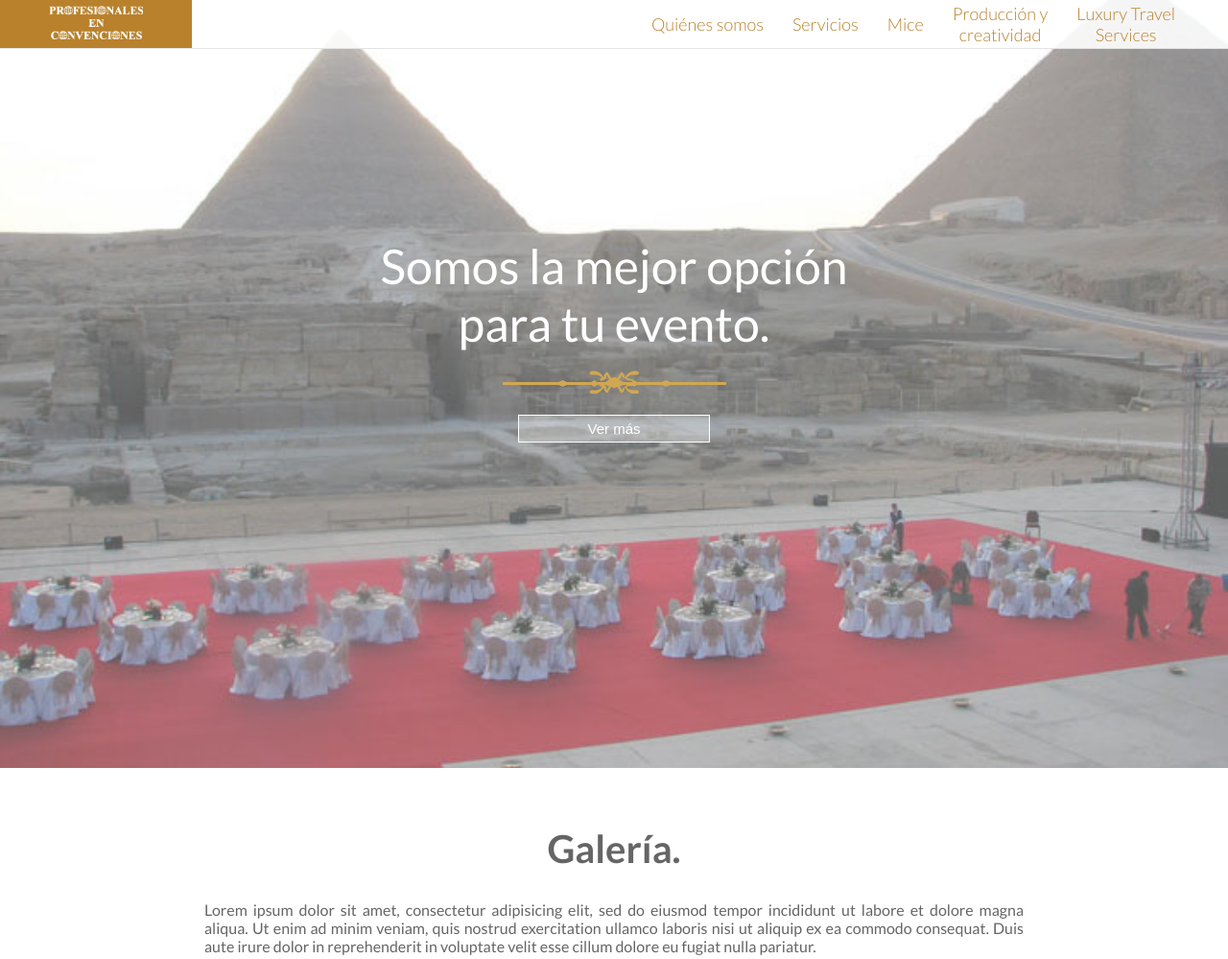
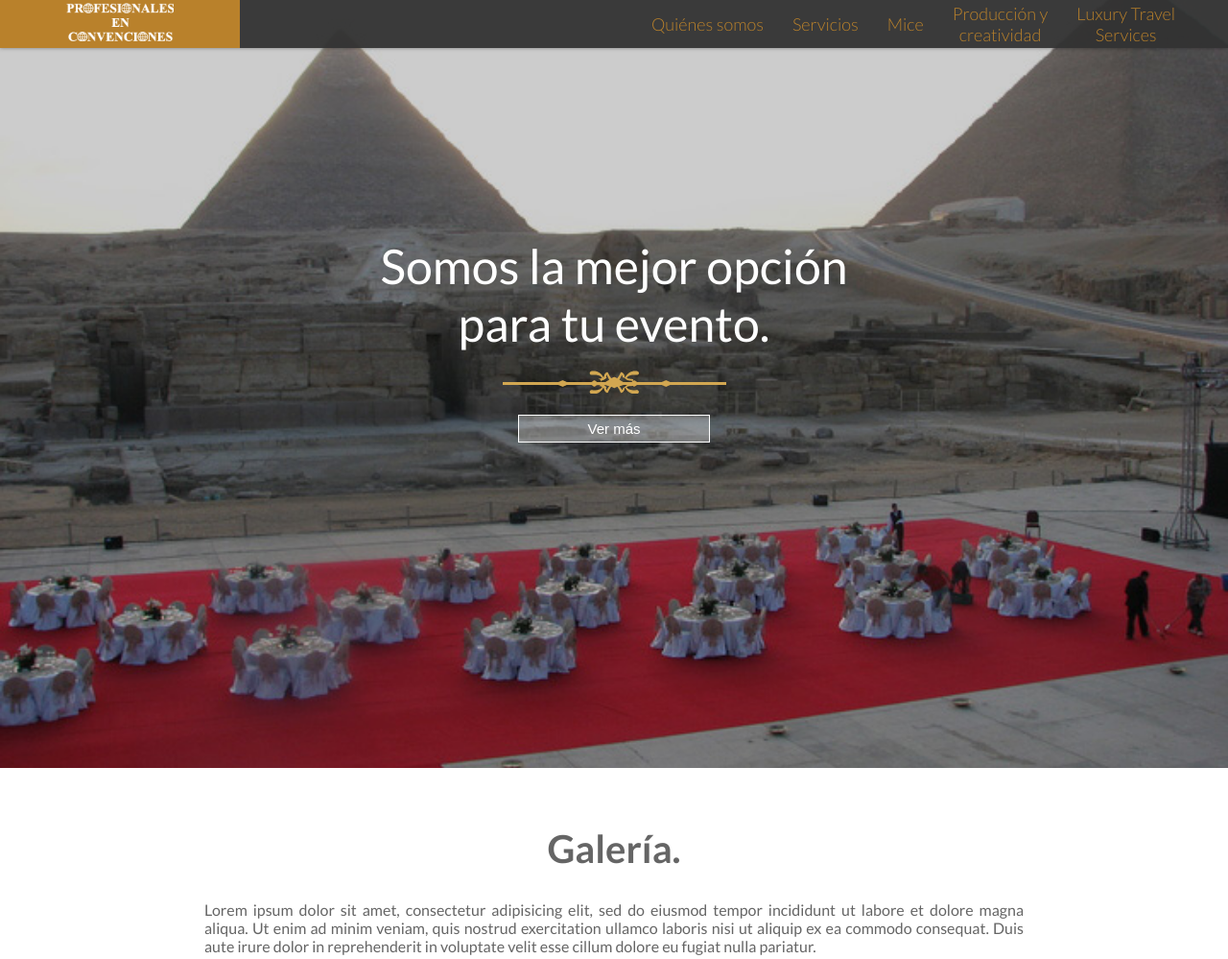
Before and after one commit to bazaescribe/prof-conv, a PHP site: page / in a window 1280 px wide. Shown: the top 999 px of the page at 96% size. Run offline with PHP 8.4, Linux system fonts and the light colour scheme; some libraries are stand-ins or nearby versions.

Commit message:
Changed colors to the style

```diff
--- a/home.html
+++ b/home.html
@@ -53,7 +53,7 @@
       </div>
     </div>
 
-    <div class="cover" data-parallax="scroll" data-image-src="res/img/photos/event2.jpg">
+    <div class="cover" data-parallax="scroll" data-image-src="res/img/photos/event5.jpg">
 
       <br><br><br><br><br><br><br><br><br><br><br><br><br>
 
@@ -170,7 +170,7 @@
 
       <!--Bot footer-->
       <div class="row neutral-20 white-txt pad-30 center">
-        © 2011 Profesionales en Convenciones, Todos los Derechos Reservados.
+        © 2015 Profesionales en Convenciones, Todos los Derechos Reservados.
         <br>
         Empresa autorizada en el contrato Marco de la S.F.P. para Organización Integral de Eventos.
         <br><br>
--- a/res/css/structure.css
+++ b/res/css/structure.css
@@ -55,10 +55,9 @@ body{
 *************/
 .header{
   position: fixed;
-  background: rgba(255, 255, 255, 0.9);
+  background: rgba(50, 50, 50, 0.95);
   /*background-image: url('./img/photos.bg');*/
-  /*box-shadow: 0px 0px 5px rgba(0, 0, 0, 0.4);*/
-  border-bottom: 1px solid #e3e3e3;
+  box-shadow: 0px 0px 4px rgba(0, 0, 0, 0.4);
   width: 100%;
   height: 80px;
   z-index: 10;
@@ -71,7 +70,7 @@ body{
   position: absolute;
   left: 0px;
   height: 100%;
-  width: 200px;
+  width: 250px;
   margin: 0px 0px 0px 0px;
   padding: 0px 0px 0px 0px !important;
 }
@@ -83,7 +82,7 @@ body{
 }
 
 .logo-item img{
-  height: 35px;
+  height: 40px;
 }
 
 .menu{
```
Also changed, not shown: res/img/photos/event5.jpg (added).
